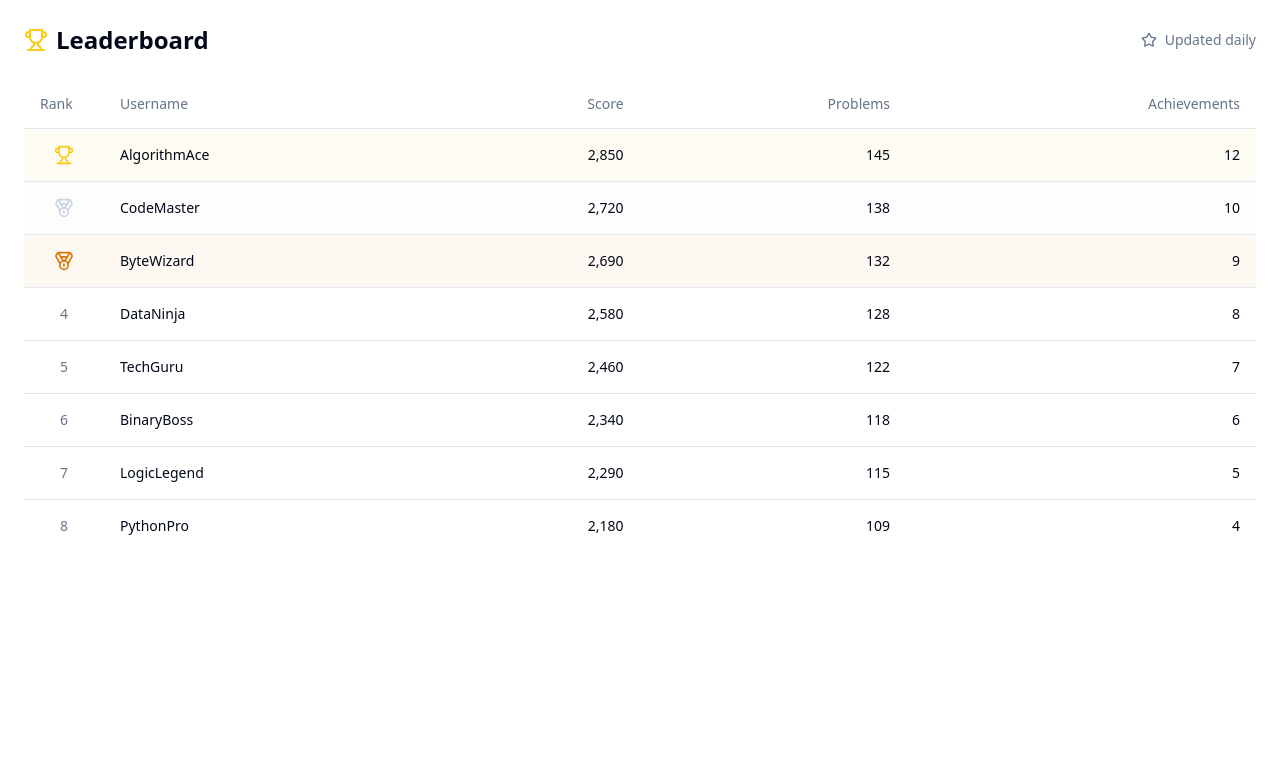
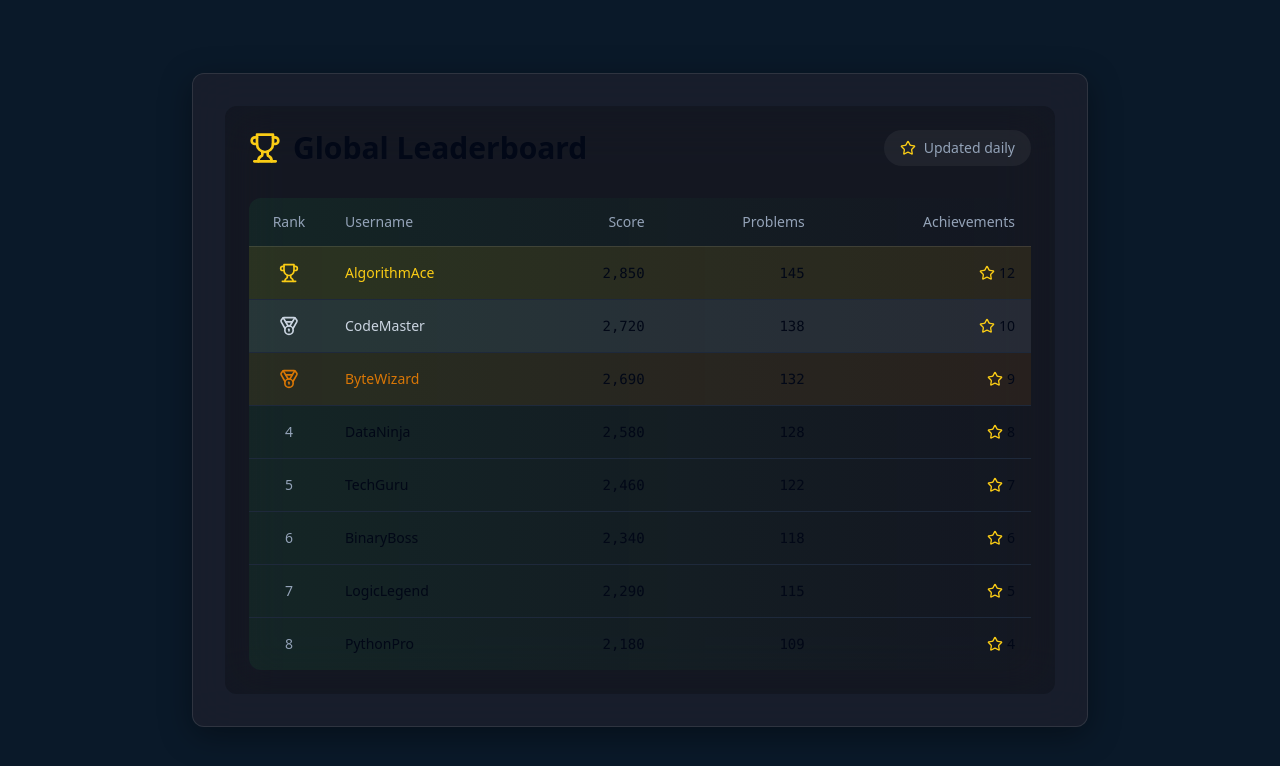
Before and after one commit to oskarsoderbom/sleekcode-haven, a React (Vite) app: page /leaderboard in a window 1280 px wide. Shown: the top 766 px of the page. Built offline with nearby package versions, Linux system fonts and the light colour scheme.

Commit message:
Enhance Leaderboard Styling
Updated the Leaderboard component's styling to improve its visual prominence and alignment with the overall modern and gamified design of the application.

```diff
--- a/src/components/Leaderboard.tsx
+++ b/src/components/Leaderboard.tsx
@@ -44,21 +44,26 @@ const Leaderboard = () => {
   };
 
   return (
-    <div className="p-6 w-full h-full overflow-auto">
-      <div className="flex items-center justify-between mb-6">
-        <h2 className="text-2xl font-bold flex items-center gap-2">
-          <Trophy className="h-6 w-6 text-yellow-400" />
-          Leaderboard
+    <div className="min-h-screen bg-[#0A1929] flex items-center justify-center p-6">
+      <div className="w-full max-w-4xl">
+        <div className="glass-morphism dark rounded-xl p-8">
+          <div className="backdrop-blur-xl bg-black/20 rounded-xl p-6">
+            <div className="flex items-center justify-between mb-8">
+              <h2 className="text-3xl font-bold flex items-center gap-3 text-gradient">
+                <Trophy className="h-8 w-8 text-yellow-400" />
+                Global Leaderboard
               </h2>
-        <div className="flex items-center gap-2 text-sm text-muted-foreground">
-          <Star className="h-4 w-4" /> Updated daily
+              <div className="flex items-center gap-2 text-sm text-muted-foreground bg-white/5 py-2 px-4 rounded-full">
+                <Star className="h-4 w-4 text-yellow-400" /> Updated daily
               </div>
             </div>
 
+            <div className="relative overflow-hidden rounded-lg">
+              <div className="absolute inset-0 bg-gradient-to-r from-primary/10 via-primary/5 to-transparent pointer-events-none" />
               <Table>
                 <TableHeader>
-          <TableRow>
-            <TableHead className="w-20">Rank</TableHead>
+                  <TableRow className="hover:bg-transparent border-b border-white/10">
+                    <TableHead className="w-20 text-center">Rank</TableHead>
                     <TableHead>Username</TableHead>
                     <TableHead className="text-right">Score</TableHead>
                     <TableHead className="text-right">Problems</TableHead>
@@ -71,27 +76,47 @@ const Leaderboard = () => {
                       key={entry.rank}
                       className={`
                         cursor-pointer
+                        transition-colors
                         hover:bg-white/5
                         ${entry.rank <= 3 ? 'font-medium' : ''}
-                ${entry.rank === 1 ? 'bg-yellow-500/5' : ''}
-                ${entry.rank === 2 ? 'bg-slate-300/5' : ''}
-                ${entry.rank === 3 ? 'bg-amber-600/5' : ''}
+                        ${entry.rank === 1 ? 'bg-yellow-500/10' : ''}
+                        ${entry.rank === 2 ? 'bg-slate-300/10' : ''}
+                        ${entry.rank === 3 ? 'bg-amber-600/10' : ''}
                       `}
                     >
-              <TableCell>
+                      <TableCell className="text-center">
                         <div className="flex items-center justify-center">
                           {getRankDisplay(entry.rank)}
                         </div>
                       </TableCell>
-              <TableCell className="font-medium">{entry.username}</TableCell>
-              <TableCell className="text-right">{entry.score.toLocaleString()}</TableCell>
-              <TableCell className="text-right">{entry.problemsSolved}</TableCell>
-              <TableCell className="text-right">{entry.achievements}</TableCell>
+                      <TableCell>
+                        <div className="flex items-center gap-2">
+                          <span className={`
+                            ${entry.rank === 1 ? 'text-yellow-400' : ''}
+                            ${entry.rank === 2 ? 'text-slate-300' : ''}
+                            ${entry.rank === 3 ? 'text-amber-600' : ''}
+                          `}>
+                            {entry.username}
+                          </span>
+                        </div>
+                      </TableCell>
+                      <TableCell className="text-right font-mono">{entry.score.toLocaleString()}</TableCell>
+                      <TableCell className="text-right font-mono">{entry.problemsSolved}</TableCell>
+                      <TableCell className="text-right">
+                        <div className="flex items-center justify-end gap-1">
+                          <Star className="h-4 w-4 text-yellow-400" />
+                          {entry.achievements}
+                        </div>
+                      </TableCell>
                     </TableRow>
                   ))}
                 </TableBody>
               </Table>
             </div>
+          </div>
+        </div>
+      </div>
+    </div>
   );
 };
 
```
Lines whose indentation alone changed are shown as unchanged.
